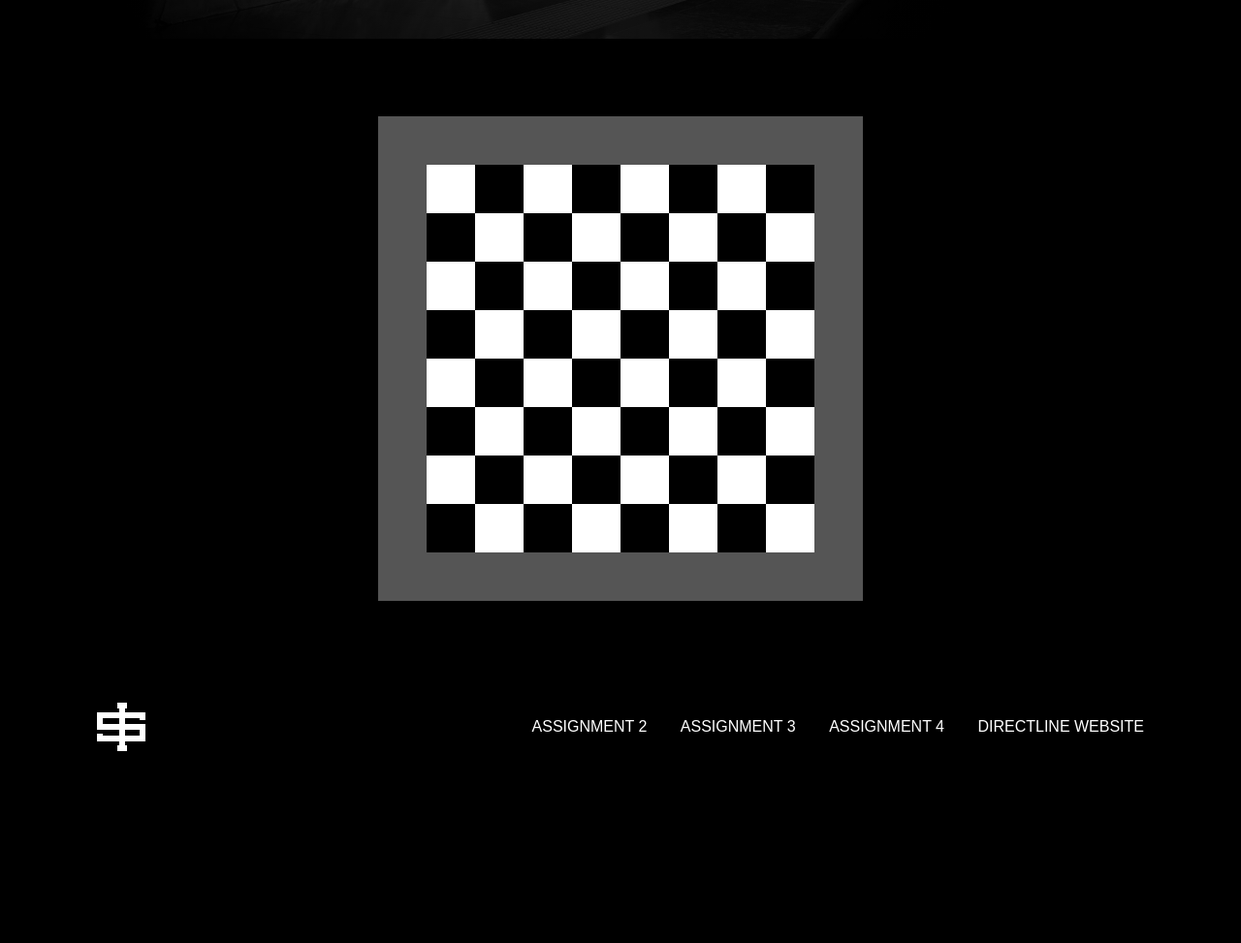
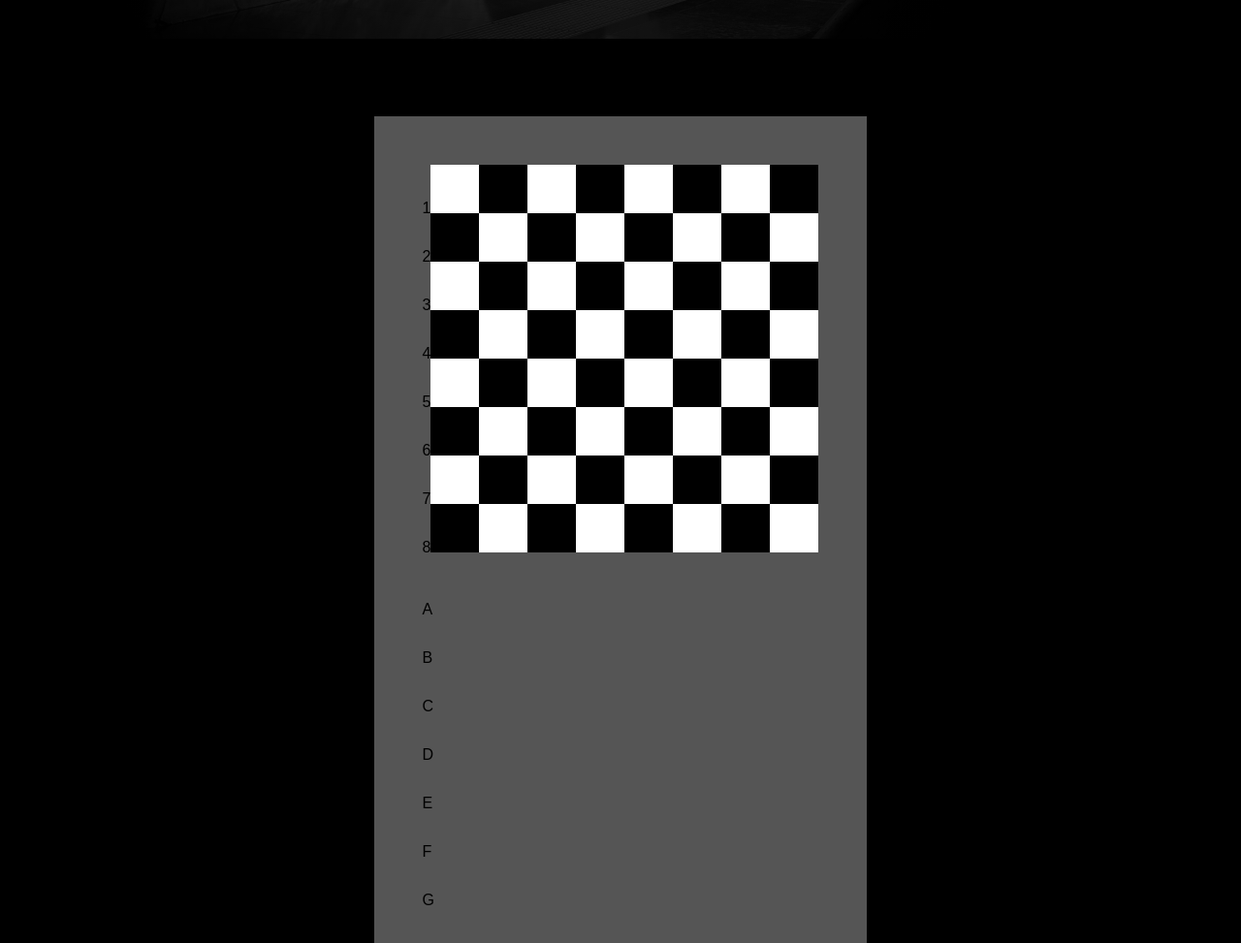
Before and after one commit to illusir/dl-academy, a plain HTML site: page JS-assignments/JS-assignment-5/index.html in a window 1280 px wide. Shown: the part 860-1833 px from the top of the page at 97% size. Before the commit the page ends 1660 px from the top, so only its background shows below. Drawn offline with Linux system fonts and the light colour scheme.

Commit message:
0504 chess

```diff
--- a/JS-assignments/JS-assignment-5/script-assignment-5.js
+++ b/JS-assignments/JS-assignment-5/script-assignment-5.js
@@ -4,17 +4,60 @@ window.onload = function(){
 
   function chess() {
 
+    //variables
+
     var chessField = document.getElementById('checker');
     var hor = 8;
     var ver = 8;
+    var numSpace = ver - 1;
+
+    //numbers and letters
+
+    var num = [1, 2, 3, 4, 5, 6, 7, 8];
+    var letter = [' ','A', 'B', 'C', 'D', 'E', 'F', 'G', 'H', ' '];
+
+    //figures
+
+    var figure = {
+        k: {
+        	name: 'King'
+        },
+        q: {
+          name: 'Queen'
+        },
+        r: {
+        	name: 'Rook'
+        },
+        e: {
+        	name: 'Elephant'
+        },
+        h: {
+        	name: 'Horse'
+        },
+        p: {
+        	name: 'Pawn'
+        }
+      }
+
+    //main board
 
     for (var i = 0; i < ver; i++) {
       var row = chessField.appendChild(document.createElement('div'));
       row.classList.add('line');
+      if (i >= 0 && i <= numSpace) {
+      row.innerHTML = num[i];
+      }
+          for (var j = 0; j < hor; j++) {
+            var span = row.appendChild(document.createElement('span'));
+            if (i == numSpace) {
+            var letField = chessField.appendChild(document.createElement('div'));
+            var singleLet = letField.appendChild(document.createElement('div'));
+            singleLet.classList.add('letter');
+            singleLet.innerHTML = letter[j];
+          }
 
-      for (var j = 0; j < hor; j++) {
-        row.appendChild(document.createElement('span'));
-      }
+          }
+
     }
 
   }
--- a/JS-assignments/JS-assignment-5/style.css
+++ b/JS-assignments/JS-assignment-5/style.css
@@ -106,6 +106,11 @@ height: 50px;
     height: 50px;
 }
 
+.letter {
+  width: 50px;
+  height: 50px;
+}
+
 .checker div:nth-child(odd) span:nth-child(even),
 .checker div:nth-child(even) span:nth-child(odd){
     background-color: black;
```
